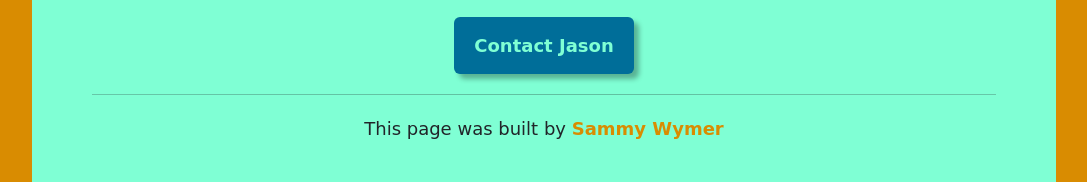
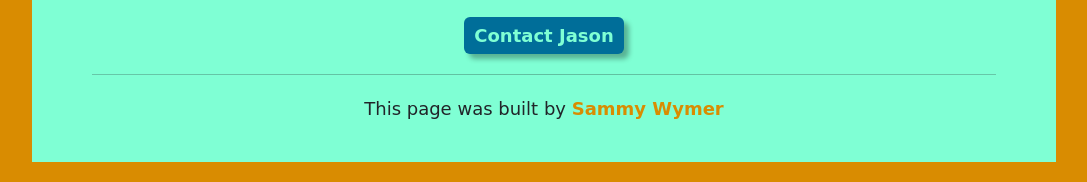
Before and after one commit to swymerjo/Seaglass, a plain HTML site: page index.html in a window 1280 px wide. Shown: the part 680-862 px from the top of the page, without its empty margins (96-1183 px from the left). Drawn offline with nearby package versions, Linux system fonts and the light colour scheme.

Commit message:
Changed contact button size on index

```diff
--- a/src/style.css
+++ b/src/style.css
@@ -56,7 +56,7 @@ hr {
   background: #006e99;
   font-size: 18px;
   font-weight: bold;
-  padding: 15px 20px;
+  padding: 5px 10px;
   border: none;
   border-radius: 6px;
   box-shadow: 5px 5px 5px rgba(0, 0, 0, 0.3);
```
